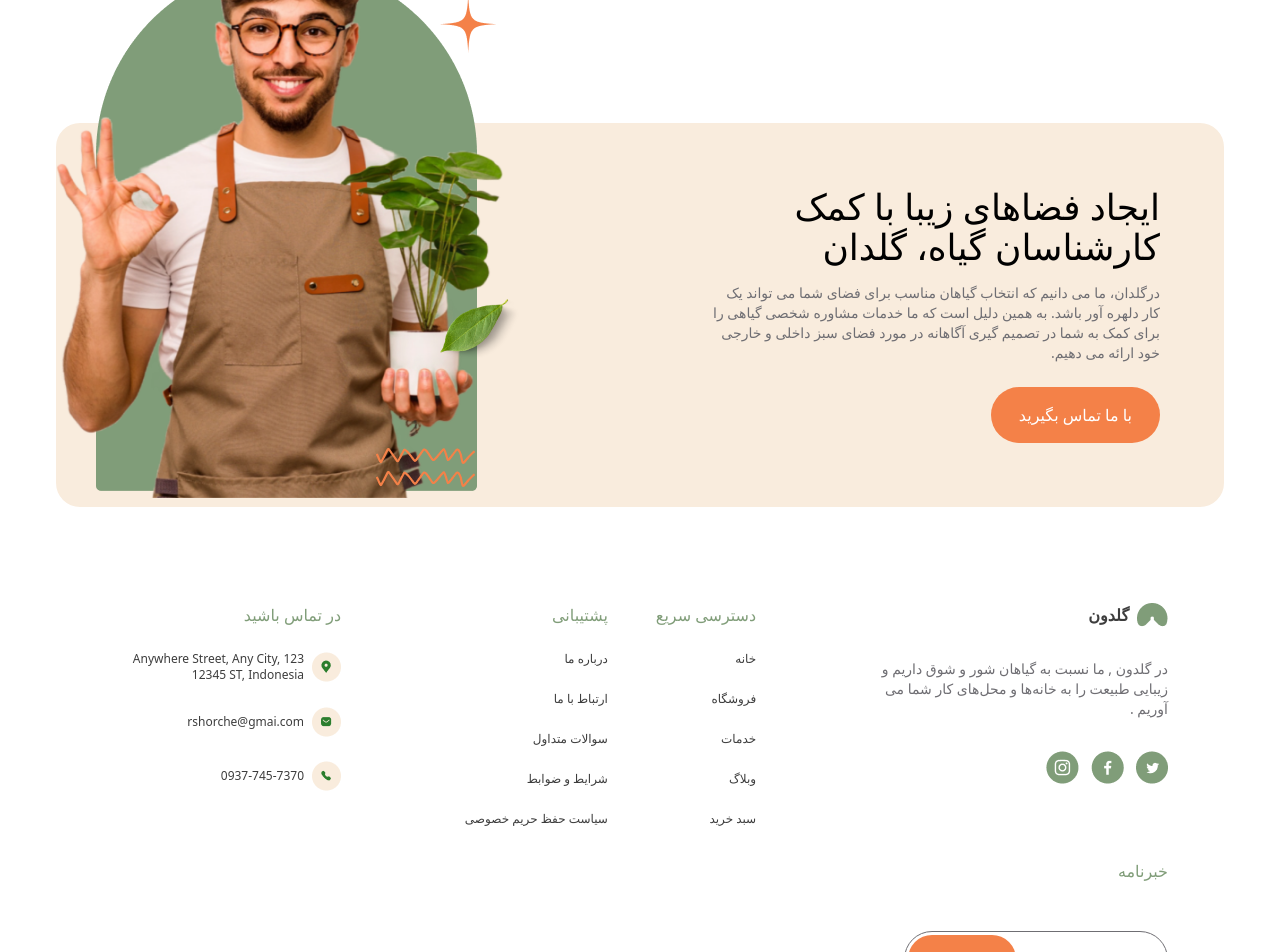
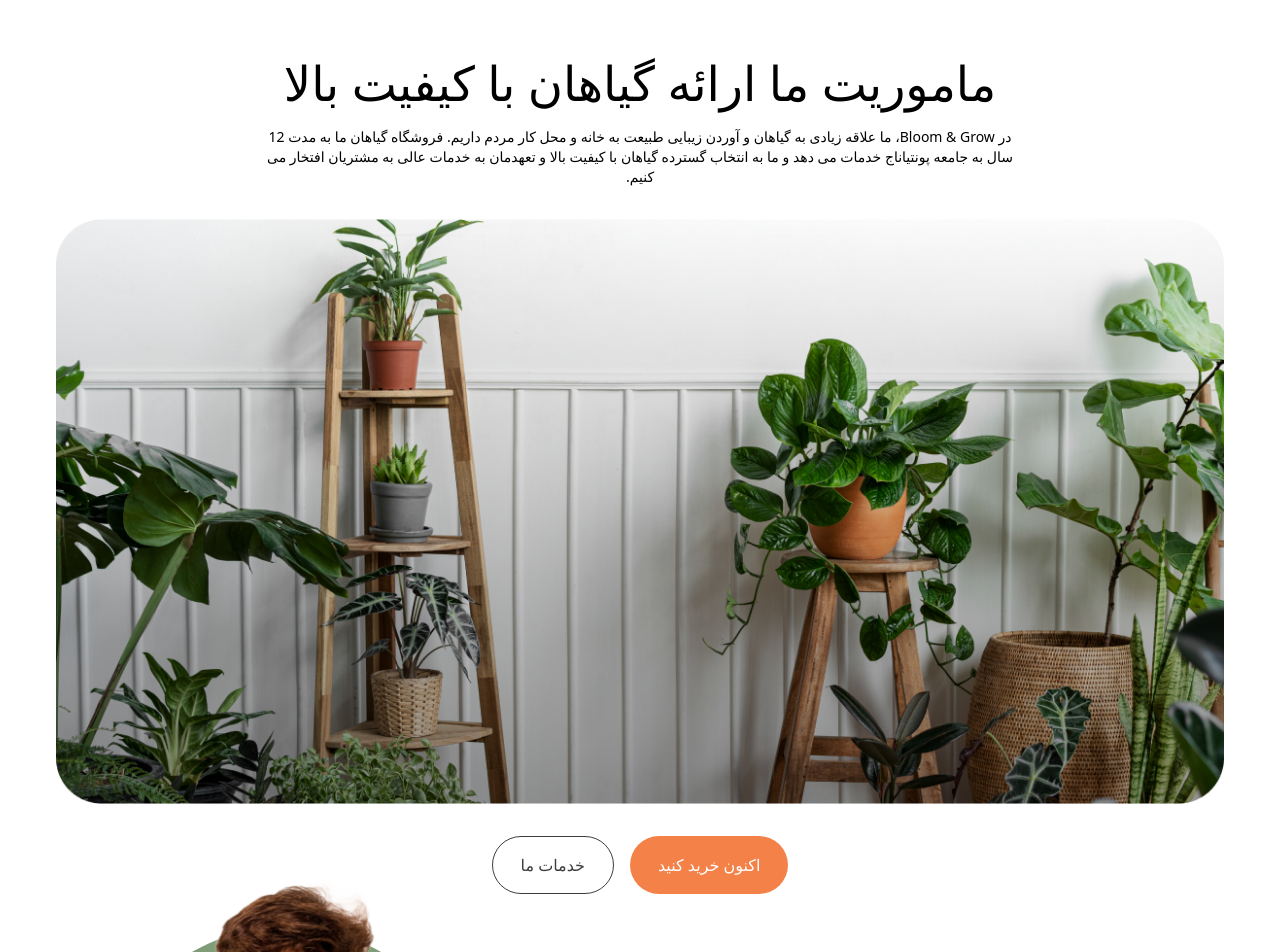
Before and after one commit to rshorche/Plant-Shop, a React (Vite) app: page /AboutUs in a window 1280 px wide. Shown: the part 1100-2052 px from the top of the page. Built offline with nearby package versions, Linux system fonts and the light colour scheme.

Commit message:
feat: about us create section 2

```diff
--- a/src/pages/AboutUs.jsx
+++ b/src/pages/AboutUs.jsx
@@ -54,6 +54,32 @@ export default function AboutUs() {
         </div>
       </div>
 
+      {/* section 2 */}
+      <div className="text-center">
+        <div>
+          <h3 className="text-4xl md:text-5xl mt-20 md:mt-32">
+            ماموریت ما ارائه گیاهان با کیفیت بالا
+          </h3>
+          <p className="max-w-3xl mx-auto mt-5 mb-8 text-sm ">
+            در Bloom & Grow، ما علاقه زیادی به گیاهان و آوردن زیبایی طبیعت به
+            خانه و محل کار مردم داریم. فروشگاه گیاهان ما به مدت 12 سال به جامعه
+            پونتیاناج خدمات می دهد و ما به انتخاب گسترده گیاهان با کیفیت بالا و
+            تعهدمان به خدمات عالی به مشتریان افتخار می کنیم.
+          </p>
+        </div>
+        <div>
+          <img src="src/assets/images/aboutUs2.png" alt="" />
+        </div>
+        <div className="flex flex-wrap justify-center gap-4 mt-8">
+          <button className="bg-orange text-white py-4 px-10 rounded-full text-sm md:text-base md:px-7">
+            اکنون خرید کنید
+          </button>
+          <button className="bg-white text-black py-4 px-10 rounded-full border text-sm md:text-base md:px-7">
+            خدمات ما
+          </button>
+        </div>
+      </div>
+
 
     </div>
   );
```
